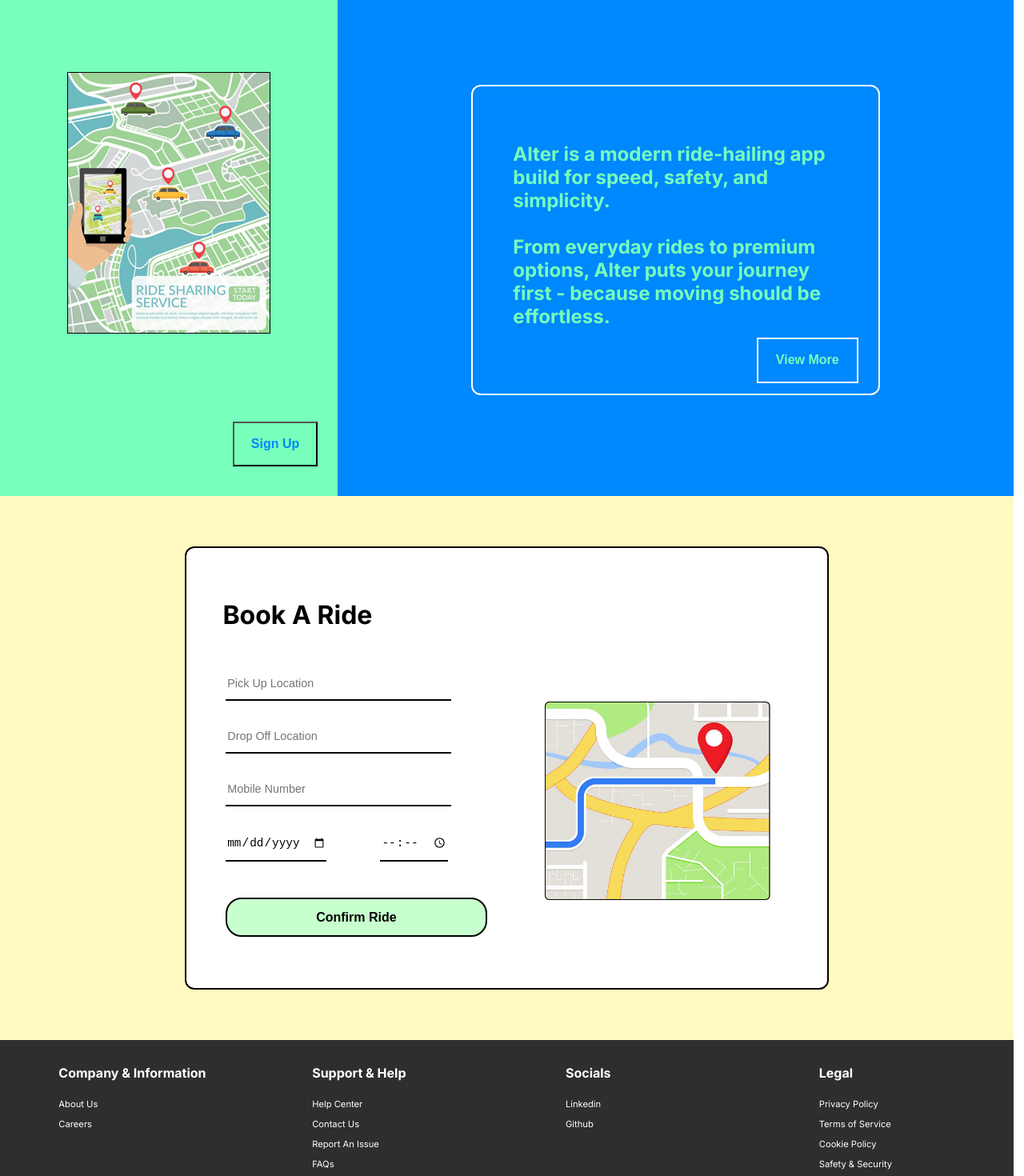
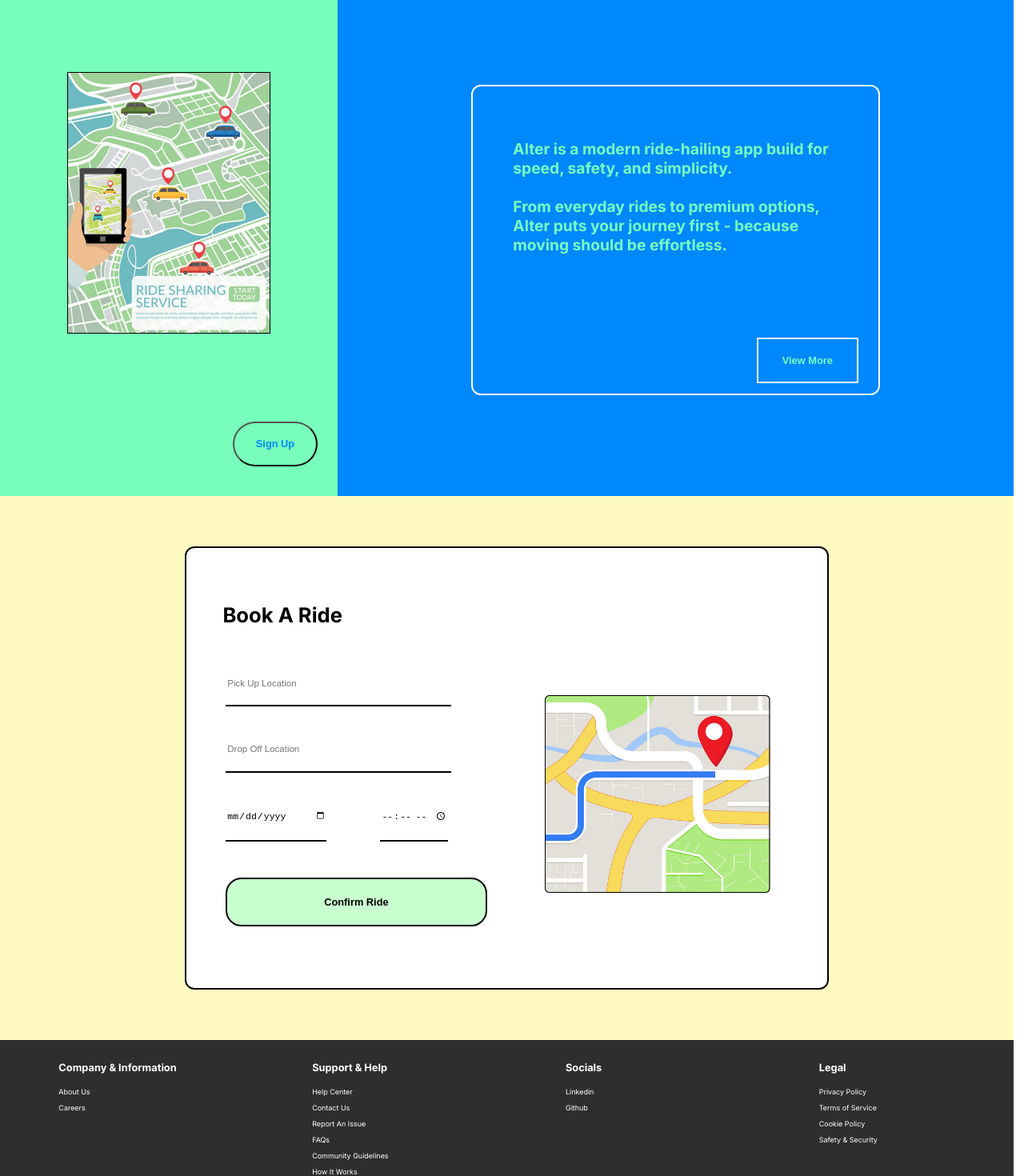
Before and after one commit to kalviumcommunity/S68_Pramod_Capstone_Alter, a React (Vite) app in the folder frontend/: page / in a window 1280 px wide. Shown: the part 820-2290 px from the top of the page at 80% size. Built offline with nearby package versions, Linux system fonts and the light colour scheme.

Commit message:
Minor Changes

```diff
--- a/frontend/src/pages/landing/Landing.css
+++ b/frontend/src/pages/landing/Landing.css
@@ -1,3 +1,7 @@
+a {
+    all: unset;
+}
+
 .landerOne {
     background-image: url("./mainBG.png");
     background-repeat: no-repeat;
@@ -26,7 +30,8 @@
     width: 50%;
     height: 70%;
     background: none;
-    font-size: 1rem;
+    border-radius: 1000px;
+    font-size: 1vw;
     font-weight: 700;
     background: linear-gradient(to right, #b8f4ff 50%, rgb(81, 255, 223) 10%) right;
     background-size: 200% 100%;
@@ -82,7 +87,8 @@
     width: 25%;
     height: 60%;
     background: none;
-    font-size: 1rem;
+    border-radius: 1000px;
+    font-size: 1vw;
     font-weight: 700;
     background: linear-gradient(to right, #77FFBB 50%, #0088FF 10%) right;
     background-size: 200% 100%;
@@ -122,6 +128,7 @@
     /* border: 2px solid black; */
     padding: 50px;
     color: #77FFBB;
+    font-size: 1.5vw;
 }
 
 .twoRightViewDiv {
@@ -141,7 +148,7 @@
     width: 100%;
     height: 100%;
     background: none;
-    font-size: 1rem;
+    font-size: 1vw;
     font-weight: 700;
     background: linear-gradient(to right, #0088FF 50%, #77FFBB 10%) right;
     background-size: 200% 100%;
@@ -204,7 +211,7 @@
     border: none;
     border-bottom: 2px solid black;
     width: 85%;
-    font-size: 0.9rem;
+    font-size: 0.9vw;
     outline: none;
 }
 
@@ -225,7 +232,7 @@
 }
 
 .threeRideConfirmation {
-    font-size: 1rem;
+    font-size: 1vw;
     border: 2px solid black;
     border-radius: 20px;
     margin-top: 20px;
@@ -243,7 +250,11 @@
 .threeRideConfirmation:hover {
     background: linear-gradient(to left, #59ff6c 50%, #c8ffce 10%) right;
     background-size: 200% 100%;
-    /* color: #ff0000; */
+}
+
+.threeRideConfirmation:active {
+    background: linear-gradient(to left, #00ff1e 50%, #59ff6e 10%) right;
+    background-size: 200% 100%;
 }
 
 .threeRideMap {
@@ -270,8 +281,13 @@
     margin-left: 20%;
 }
 
+.footerSubs h4 {
+    font-size: 1vw;
+}
+
 .footerSubs p {
-    font-size: 0.7rem;
+    width: fit-content;
+    font-size: 0.7vw;
     cursor: pointer;
 }
 
--- a/frontend/src/pages/landing/Landing.jsx
+++ b/frontend/src/pages/landing/Landing.jsx
@@ -41,14 +41,13 @@ function Landing() {
             </div>
             <div className="landerThree">
                 <div className="threeBox">
-                    <div style={{ paddingLeft: "50px", width: "100%"}}>
+                    <div style={{ paddingLeft: "50px", width: "100%", fontSize: "1vw" }}>
                         <h1> Book A Ride </h1>
                     </div>
                     <div className="threeMainContent">
                         <div className="threeRideForm">
                             <input type="text" name="pickUp" placeholder="Pick Up Location" />
                             <input type="text" name="dropOff" placeholder="Drop Off Location" />
-                            <input type="text" name="mobileNumber" placeholder="Mobile Number" />
                             <div className="rideFormDates">
                                 <input type="date" name="date" placeholder="Date"
                                     style={{ width: "45%" }}
@@ -91,10 +90,14 @@ function Landing() {
                     <div className="footerSubs">
                         <h4> Socials</h4>
                             <p id="linkedIn">
-                                Linkedin
+                                <a href="https://www.linkedin.com/in/pramod-magesh-38abb7297/" target="_blank">
+                                    Linkedin
+                                </a>
                             </p>
                             <p id="github">
-                                Github
+                                <a href="https://github.com/kora07" target="_blank">
+                                    Github
+                                </a>
                             </p>
                     </div>
                 </div>
```
Also changed, not shown: frontend/src/pages/legal/Legal.jsx (added, +11 -0 lines), frontend/src/pages/legal/Legal.css (added).
